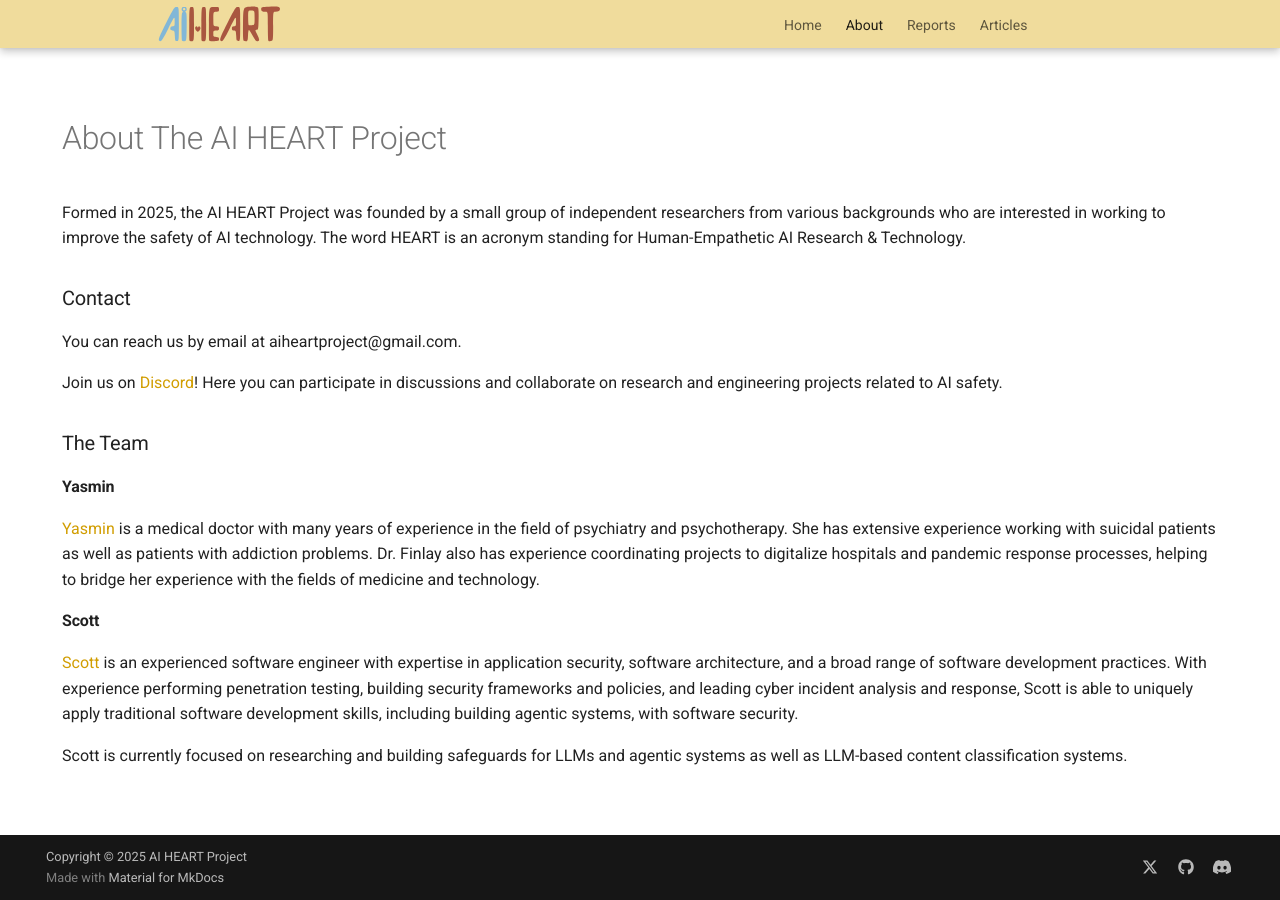
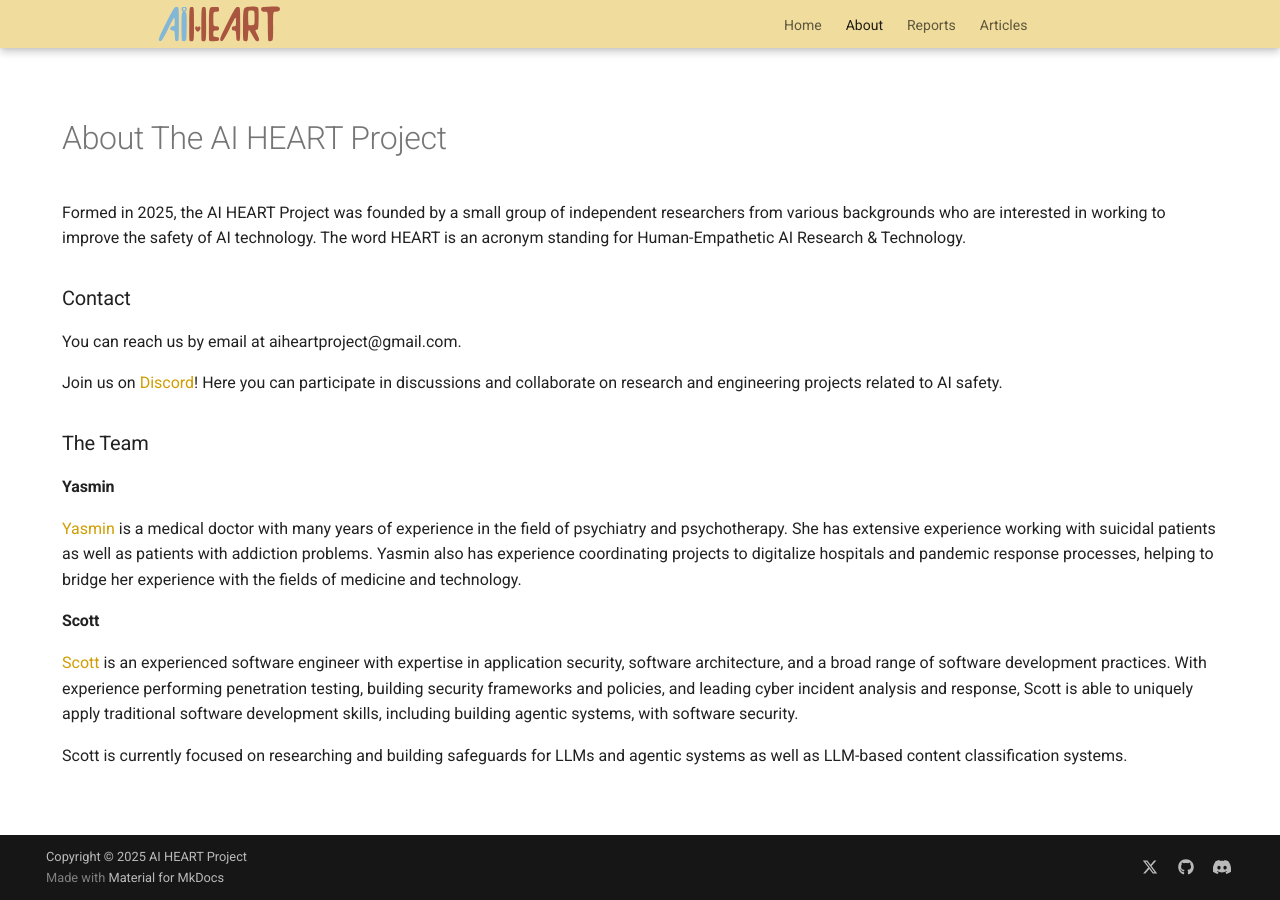
Before and after one commit to Yasmin-FY/ai-heart-project, an MkDocs documentation site: the page built from docs/about.md, in a window 1280 px wide. Built offline with MkDocs 1.6.1 and Material for MkDocs 9.7.7, drawn with Linux system fonts in a browser that asks for light colours.

Commit message:
Cleaning up about page

```diff
--- a/docs/about.md
+++ b/docs/about.md
@@ -14,7 +14,7 @@ Join us on [Discord](https://discord.gg/qCddXfnkz)! Here you can participate in
 ### The Team
 
 #### Yasmin
-[Yasmin](https://github.com/Yasmin-FY) is a medical doctor with many years of experience in the field of psychiatry and psychotherapy. She has extensive experience working with suicidal patients as well as patients with addiction problems. Dr. Finlay also has experience coordinating projects to digitalize hospitals and pandemic response processes, helping to bridge her experience with the fields of medicine and technology.
+[Yasmin](https://github.com/Yasmin-FY) is a medical doctor with many years of experience in the field of psychiatry and psychotherapy. She has extensive experience working with suicidal patients as well as patients with addiction problems. Yasmin also has experience coordinating projects to digitalize hospitals and pandemic response processes, helping to bridge her experience with the fields of medicine and technology.
 
 #### Scott
 [Scott](https://github.com/ynori7) is an experienced software engineer with expertise in application security, software architecture, and a broad range of software development practices. With experience performing penetration testing, building security frameworks and policies, and leading cyber incident analysis and response, Scott is able to uniquely apply traditional software development skills, including building agentic systems, with software security.
```
